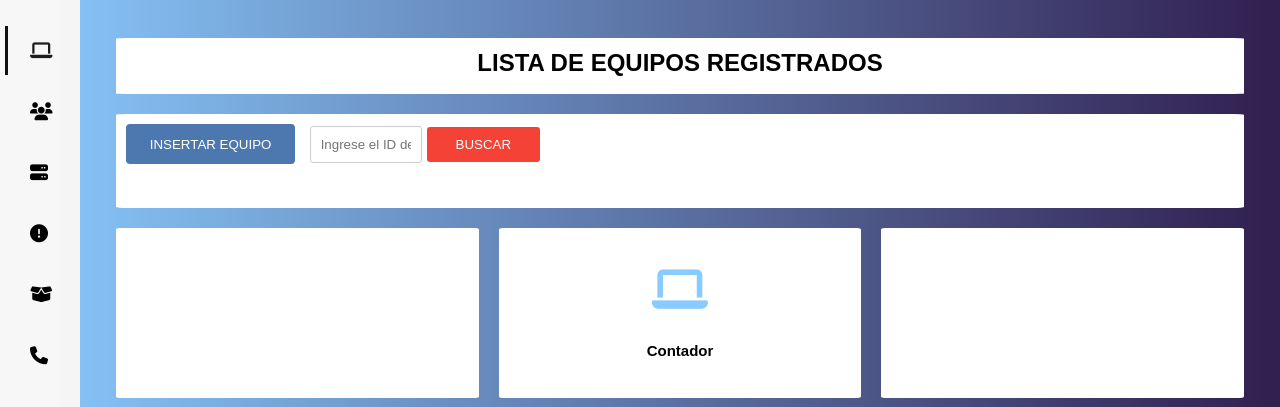
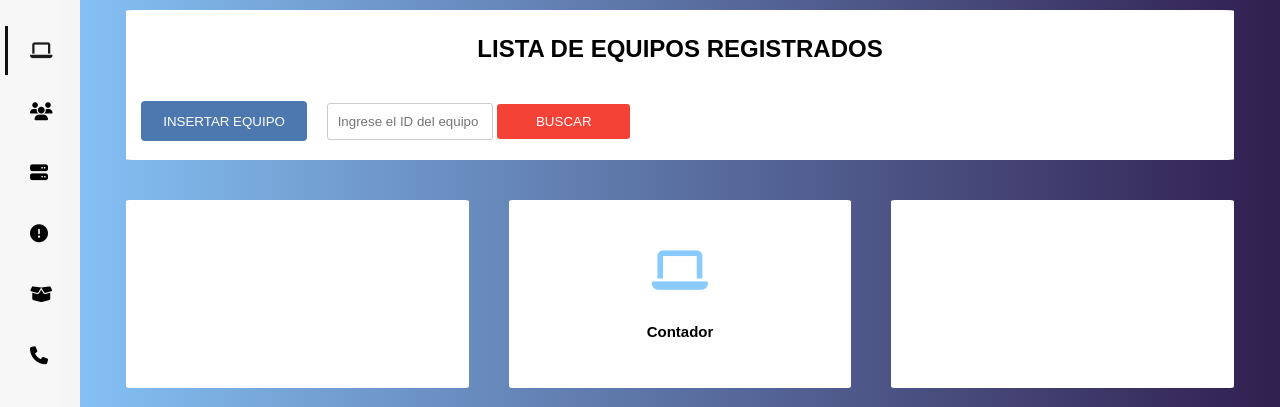
Before and after one commit to Dan2001afk/Proyecto_ICED_con_DJANGO, a Django app: template Invetario_ICED/AppInventario_ICED/templates/Equipos.html in a window 1280 px wide. Shown: the part 80-487 px from the top of the page. Run offline with Django 4.2, Linux system fonts and the light colour scheme; the template is opened without the code that fills it, so the values that code supplies are empty; parts of the project's set-up code (start-up, migrations or seed data) failed here and were passed over; some libraries are stand-ins or nearby versions.

Commit message:
contadores y metodos completos en equipos y usuarios con diseño y todo by danighost61

```diff
--- a/Invetario_ICED/AppInventario_ICED/static/css/Equipo.css
+++ b/Invetario_ICED/AppInventario_ICED/static/css/Equipo.css
@@ -191,14 +191,15 @@ main{
 .cabezera{
   background-color: rgb(255, 255, 255);
   grid-column: 1/13;
-  grid-row: 2/4;
+  grid-row: 1/5;
   border-radius: 1%;
+  margin: 10px;
 
 }
 
 .cabezera h1{
   text-align: center;
-  margin-top: 1%;
+  margin-top: 25px;
 }
 
 
@@ -206,8 +207,11 @@ main{
 .contenedor1{
   background-color: rgb(255, 255, 255);
   grid-column: 1/13;
-  grid-row: 4/7;
+  grid-row: 3/6;
   border-radius: 1%;
+  margin: 10px;
+
+
 
 }
 
@@ -228,8 +232,9 @@ main{
 .contador1{
   background-color: rgb(255, 255, 255);
   grid-column: 1/5;
-  grid-row: 7/12;
+  grid-row: 6/12;
   border-radius: 1%;
+  margin: 10px;
 
 
 }
@@ -241,9 +246,10 @@ main{
   align-items: center;
   background-color: rgb(255, 255, 255);
   grid-column: 5/9;
-  grid-row: 7/12;
+  grid-row: 6/12;
   border-radius: 1%;
   padding: 20px; /* Agregamos un poco de espacio interno */
+  margin: 10px;
 }
 
 
@@ -274,8 +280,9 @@ main{
 .contador3{
   background-color: rgb(255, 255, 255);
   grid-column: 9/13;
-  grid-row: 7/12;
+  grid-row: 6/12;
   border-radius: 1%;
+  margin: 10px;
 }
 
 
@@ -346,14 +353,14 @@ table th {
   border-radius: 4px; /* Bordes redondeados */
   cursor: pointer; /* Cambiar el */
   transition: background-color 0.5s ease;
-  margin: 10px;
+  margin: 15px;
 
 
 }
 
 /* Estilo para el botón de búsqueda */
 #id_equipoo {
-  width: 10%;
+  width: 15%;
   padding: 10px;
   margin-bottom: 10px;
   border: 1px solid #ccc;
@@ -362,16 +369,22 @@ table th {
 
 #BuscarEquipo {
 
-  width: 10%;
+  width: 12%;
   padding: 10px;
   background-color: #f44336;
   color: white;
   border: none;
   border-radius: 3px;
   cursor: pointer;
+  transition: background-color 0.5s ease;
 }
 
 /*estilos de los botones para que cambien de color*/
+
+.BuscarEquipo:hover {
+  background-color: #e77d26;
+}
+
 
 .btnEliminar:hover {
   background-color: #e77d26;
--- a/Invetario_ICED/AppInventario_ICED/static/js/Crud-Equipo.js
+++ b/Invetario_ICED/AppInventario_ICED/static/js/Crud-Equipo.js
@@ -189,16 +189,29 @@ document.addEventListener("DOMContentLoaded", () => {
                         <td>${equipo.Equi_serial}</td>
                         <td>${equipo.Equi_estado}</td>
                         <td>${equipo.equi_especialidad}</td>
-                        <td>Acciones</td>
+                        <td>
+                            <div class="btn-container">
+                                <button class="btnEliminar" onclick="eliminarEquipo(${equipo.Equ_id})">Eliminar</button>
+                                <button class="btnActualizar" data-equipo-id="${equipo.Equ_id}">Actualizar</button>
+                            </div>
+                        </td>
                     `;
 
                     tablaBody.appendChild(newRow);
+
+                    // Agregar evento de clic al botón de "Actualizar"
+                    const updateButton = newRow.querySelector('.btnActualizar');
+                    updateButton.addEventListener('click', function() {
+                        const equipoId = this.getAttribute('data-equipo-id');
+                        abrirModalActualizar(equipoId);
+                    });
+
                 } else {
                     Swal.fire({
                         title: "Elemento No Encontrado",
                         icon: "error",
                         confirmButtonText: "Aceptar"
-                    })
+                    });
                     Consultar();
                 }
             })
@@ -211,8 +224,6 @@ document.addEventListener("DOMContentLoaded", () => {
         }
     });
 });
-
-
 
 
 //funciones adiccionales
--- a/Invetario_ICED/AppInventario_ICED/templates/Equipos.html
+++ b/Invetario_ICED/AppInventario_ICED/templates/Equipos.html
@@ -12,6 +12,7 @@
     <script src="https://kit.fontawesome.com/3d7a846b01.js" crossorigin="anonymous"></script>
     <script src="https://cdn.jsdelivr.net/npm/sweetalert2@11"></script>
     <link rel="icon" href="{% static 'imagenes/iced_logo.png' %}" type="image/x-icon">
+
 
 </head>
 <body id="body" style="max-height: 100vh; overflow-y: scroll;">
--- a/Invetario_ICED/AppInventario_ICED/urls.py
+++ b/Invetario_ICED/AppInventario_ICED/urls.py
@@ -34,6 +34,8 @@ urlpatterns=[
     path('ActualizarUsuario/<int:pk>', ActualizarUsuarios.as_view(), name='actualizarUsuario'),
     path('EliminarUsuario/<int:pk>', EliminarUsuario.as_view(), name='eliminarUsuario'),
     path('BuscarUsuario/<int:pk>', views.BuscarUsuario.as_view(), name='buscarUsuario'),  # Nueva ruta
+    path('ContarUsuarios', ContarUsuarios.as_view(), name='cantidad_usuarios'),
+
 
     #CRUD PRESTAMOS
     path('Prestamo',views.Prestamo,name='Prestamo'),
--- a/Invetario_ICED/AppInventario_ICED/views.py
+++ b/Invetario_ICED/AppInventario_ICED/views.py
@@ -238,6 +238,10 @@ class BuscarUsuario(View):
         }
         return JsonResponse(datos_usuario)
 
+class ContarUsuarios(View):
+    def get(self, request):
+        cantidad_usuarios=Usuarios.objects.count()
+        return JsonResponse({"cantidad_usuarios":cantidad_usuarios})
 
 #metodos adicionales
 
```
Also changed, not shown: other parts of Invetario_ICED/AppInventario_ICED/static/css/Equipo.css (+10 -26 lines), Invetario_ICED/AppInventario_ICED/static/js/Crud-Usuarios.js (+33 -1 lines), Invetario_ICED/AppInventario_ICED/templates/Usuarios.html (+6 -1 lines).
